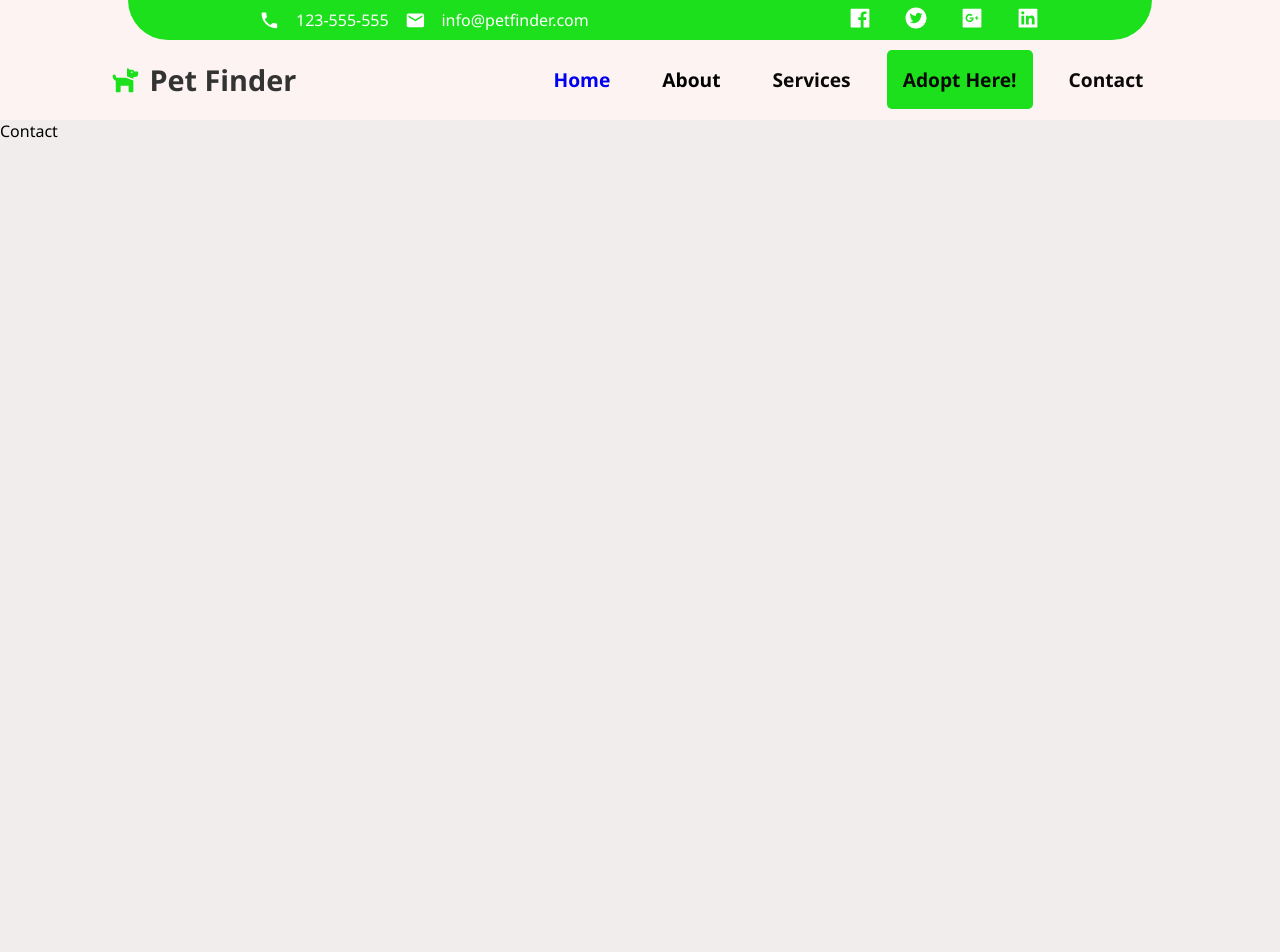
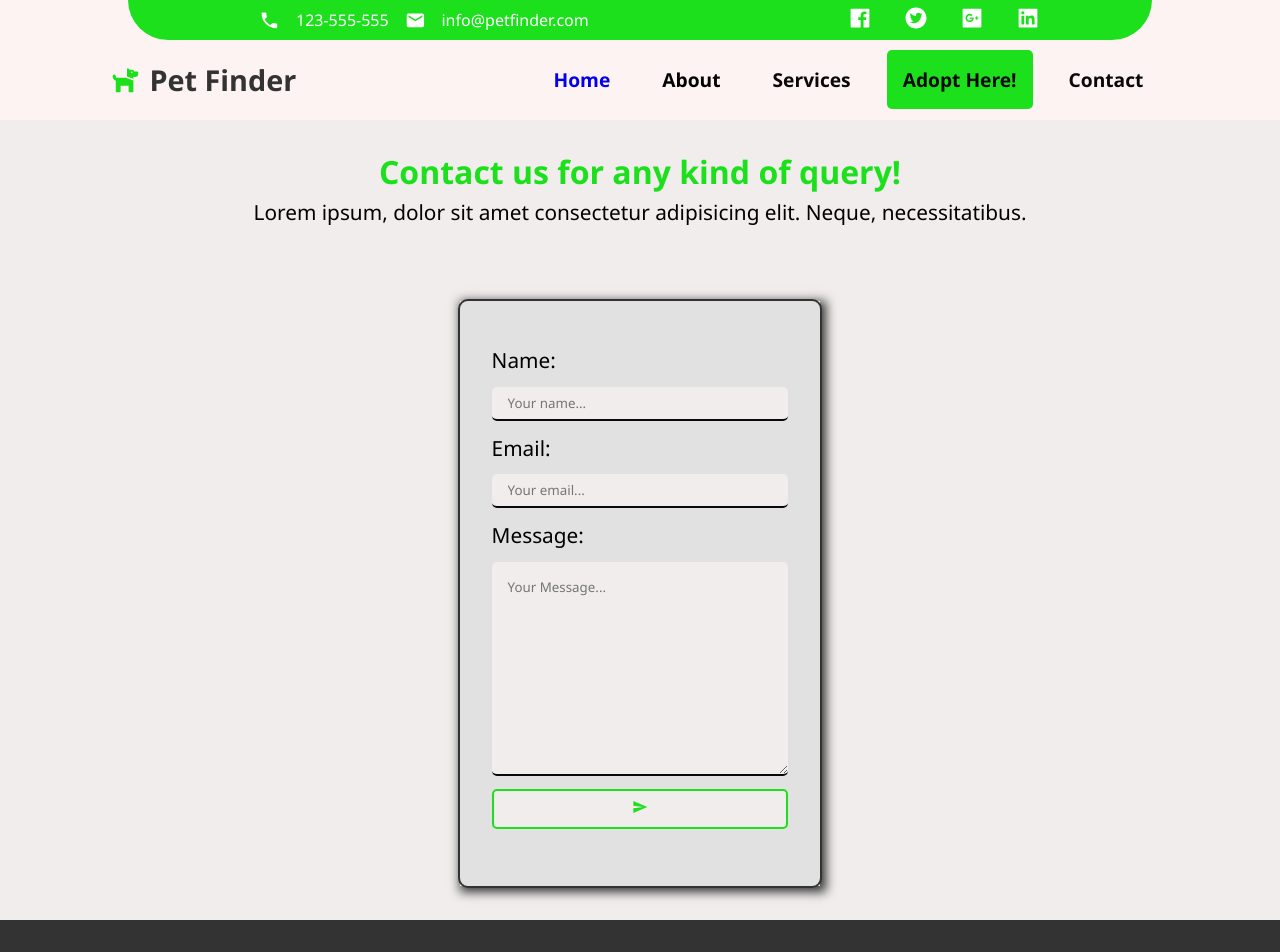
Before and after one commit to wajaht-ali/codeclause_pet-finder_app, a React (Create React App) app: page /contact in a window 1280 px wide. Shown: the top 952 px of the page. Before the commit the page ends 800 px from the top, so only its background shows below. Built offline with nearby package versions, Linux system fonts and the light colour scheme.

Commit message:
contact page updated successfully

```diff
--- a/src/components/Adopt.jsx
+++ b/src/components/Adopt.jsx
@@ -1,9 +1,11 @@
 import React from 'react'
 import "../styling/Adopt.scss";
 import data from "../assets/database.json";
+import Footer from './Footer';
 
 const Adopt = () => {
   return (
+    <div className='main'>
       <div className='adoption'>
         <div className="headings">
           <h1>Find Your Pet for Adoption here: </h1>
@@ -31,6 +33,10 @@ const Adopt = () => {
           }
 
         </div>
+      <div className="footer">
+        <Footer />
+      </div>
+      </div>
     </div>
   )
 }
--- a/src/components/Contact.jsx
+++ b/src/components/Contact.jsx
@@ -1,9 +1,45 @@
 import React from 'react'
+import { Toaster, toast } from "react-hot-toast";
+import { MdSend } from "react-icons/md";
+import "../styling/Contact.scss";
+import Footer from './Footer';
 
 const Contact = () => {
+
+  const notify = () => {
+    toast("Response Submitted Successfully!",  {
+      duration: 4000,
+      icon: '👏',
+      position: "top-center"
+    })
+  }
+
+
   return (
-    <div>
-      Contact
+    <div >
+      <div className="contact-page">
+        <div className="heading">
+          <h1>Contact us for any kind of query!</h1>
+          <p>Lorem ipsum, dolor sit amet consectetur adipisicing elit. Neque, necessitatibus.</p>
+        </div>
+        <div className="contact-form">
+          <form action="">
+
+            <div className="form-items">
+              <label htmlFor="name">Name: </label>
+              <input type="text" id='name' placeholder='Your name...' required />
+              <label htmlFor="email">Email: </label>
+              <input type="email" id='name' placeholder='Your email...' required />
+              <label htmlFor="message">Message: </label>
+              <textarea cols="30" id='message' rows="10" placeholder='Your Message...'></textarea>
+              <button onClick={notify}><MdSend /></button>
+              <Toaster />
+            </div>
+
+          </form>
+        </div>
+      </div>
+      <Footer />
     </div>
   )
 }
--- a/src/styling/Adopt.scss
+++ b/src/styling/Adopt.scss
@@ -1,9 +1,19 @@
 @import "./Utilities.scss";
 
+.main {
+    margin: 0;
+    padding: 0;
+
+    .footer {
+        margin: 0;
+        padding: 0;
+        width: 100%;
+    }
+}
 .adoption {
     height: 100vh;
     width: 100%;
-    padding: 2rem 5rem;
+    padding: 2rem 0;
     // display: flex;
     // flex-direction: column;
     // margin: 1rem 0;
--- /dev/null
+++ b/src/styling/Contact.scss
@@ -0,0 +1,95 @@
+@import "./Utilities.scss";
+
+.contact-page {
+    height: 100vh;
+    width: 100%;
+    padding: 2rem;
+    display: flex;
+    flex-direction: column;
+    justify-content: space-between;
+    align-items: center;
+
+    >.heading {
+        // padding: 2rem;
+        text-align: center;
+        line-height: 2.5rem;
+
+        h1 {
+            color: $color2;
+        }
+
+        p {
+            font-size: 1.3rem;
+        }
+    }
+
+    .contact-form {
+        height: 80%;
+        width: 30%;
+        background: #e1e1e1;
+        border: 2px solid #333;
+        border-radius: 10px;
+
+        form {
+            height: 100%;
+            width: 100%;
+            padding: 2rem;
+            border: none;
+            box-shadow: 3px 3px 10px 3px #333;
+
+            .form-items {
+                display: flex;
+                flex-direction: column;
+                justify-content: flex-start;
+
+                >label {
+                    font-size: 1.3rem;
+                    margin: .8rem 0;
+                }
+
+                >input {
+                    height: 2rem;
+                    background-color: #f1eded;
+                    border: none;
+                    border-bottom: 2px solid $color3;
+                    border-radius: 5px;
+                    padding: 1rem;
+                }
+
+                >textarea {
+                    border: none;
+                    background-color: #f1eded;
+                    border-bottom: 2px solid $color3;
+                    border-radius: 5px;
+                    padding: 1rem;
+                }
+
+                >button {
+                    background-color: #f1eded;
+                    border: 2px solid $color2;
+                    border-radius: 5px;
+                    margin: .8rem 0;
+                    padding: .5rem;
+
+                    svg {
+                        background-color: none;
+                        font-size: 1rem;
+                        color: $color2;
+
+                    }
+
+                    &:hover {
+                        cursor: pointer;
+                        background-color: $color2;
+                        color: $color1;
+                    }
+                    &:hover svg{
+                        color: $color1;
+                    }
+
+                }
+            }
+        }
+    }
+
+}
```
Lines whose indentation alone changed are shown as unchanged.
